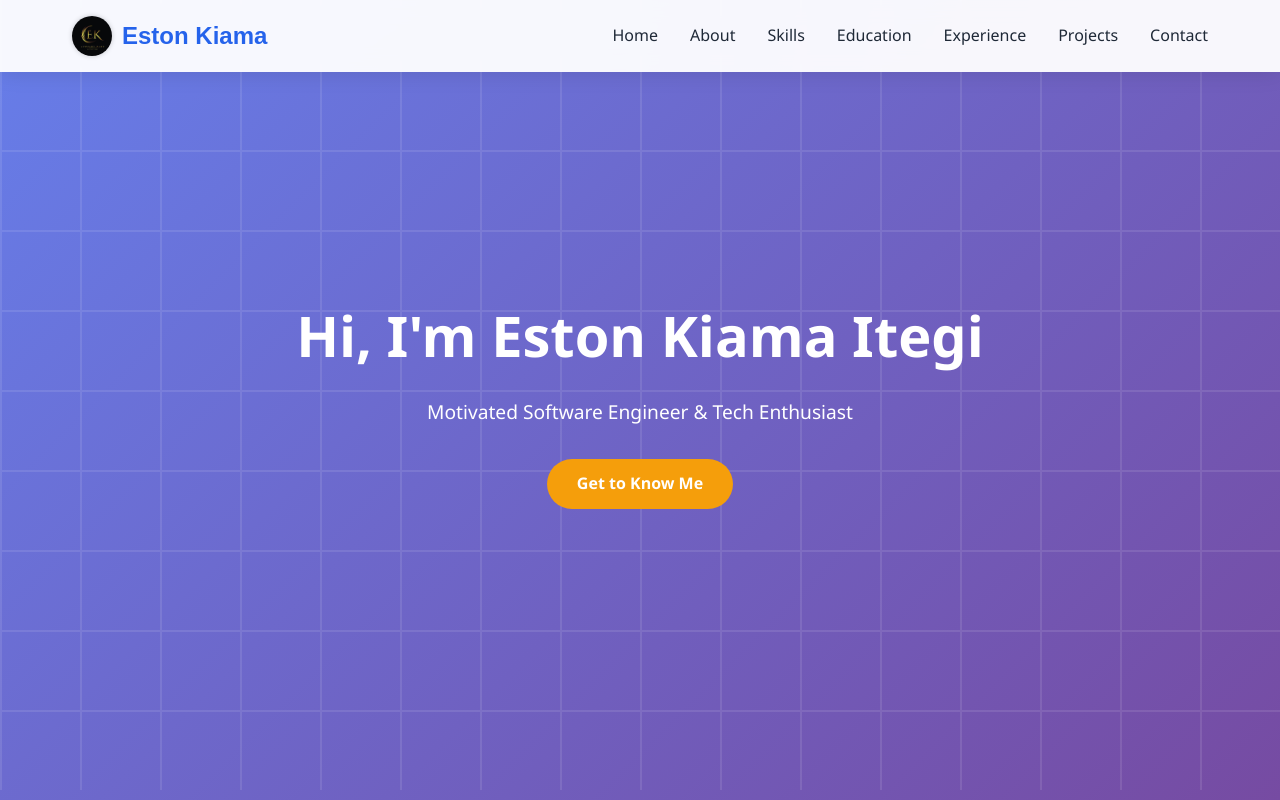
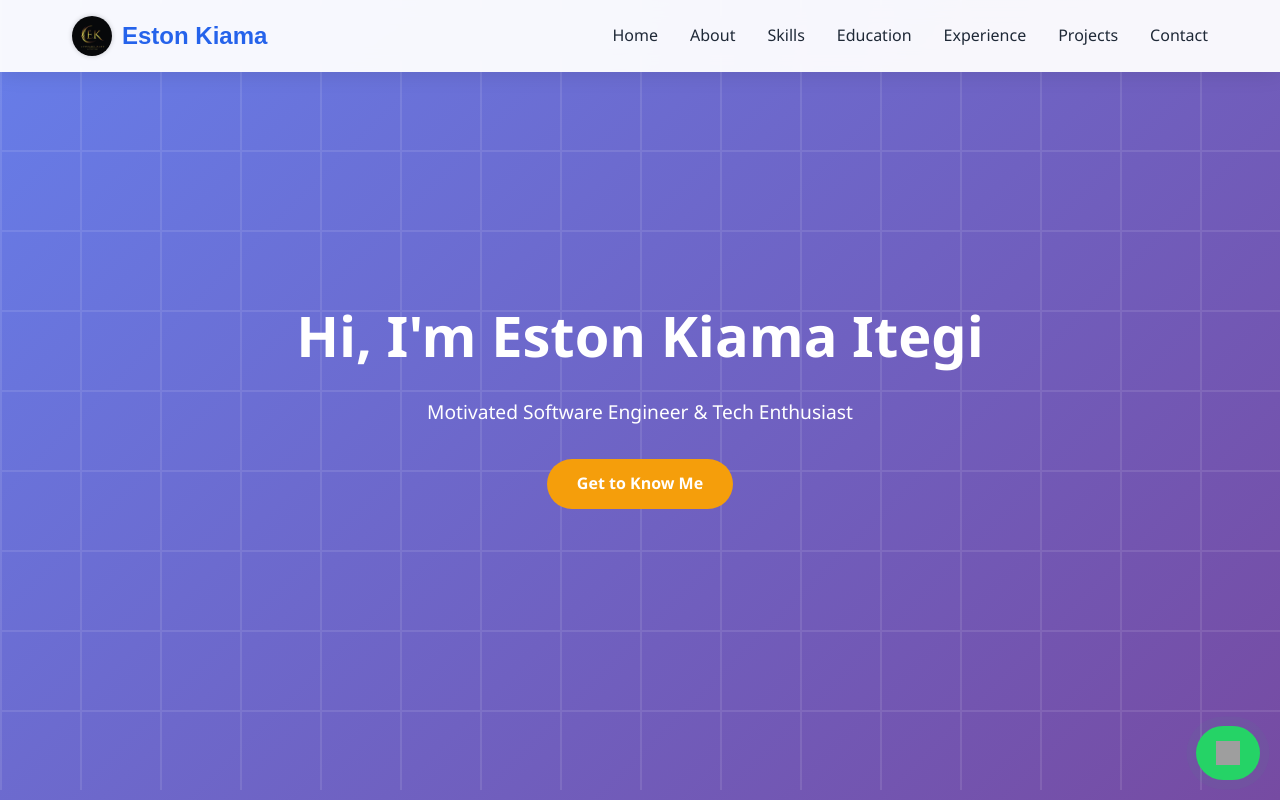
Before and after one commit to ESTON-kiam/plp-hackathon, a plain HTML site: page index.html in a window 1280 px wide. Shown: the top 800 px of the page. Drawn offline with Linux system fonts and the light colour scheme; grey boxes are pictures that could not be loaded.

Commit message:
update the portfolio

```diff
--- a/index.html
+++ b/index.html
@@ -9,6 +9,13 @@
 
 </head>
 <body>
+    <div class="whatsapp-badge">
+  <a href="https://wa.me/254757196660" target="_blank" rel="noopener">
+    <img src="https://img.icons8.com/ios-filled/24/ffffff/whatsapp.png" alt="WhatsApp Icon" width="24" height="24">
+    <span class="whatsapp-text">Chat with me</span>
+  </a>
+</div>
+
     <!-- Navigation -->
     <nav>
         <div class="nav-container">
```
